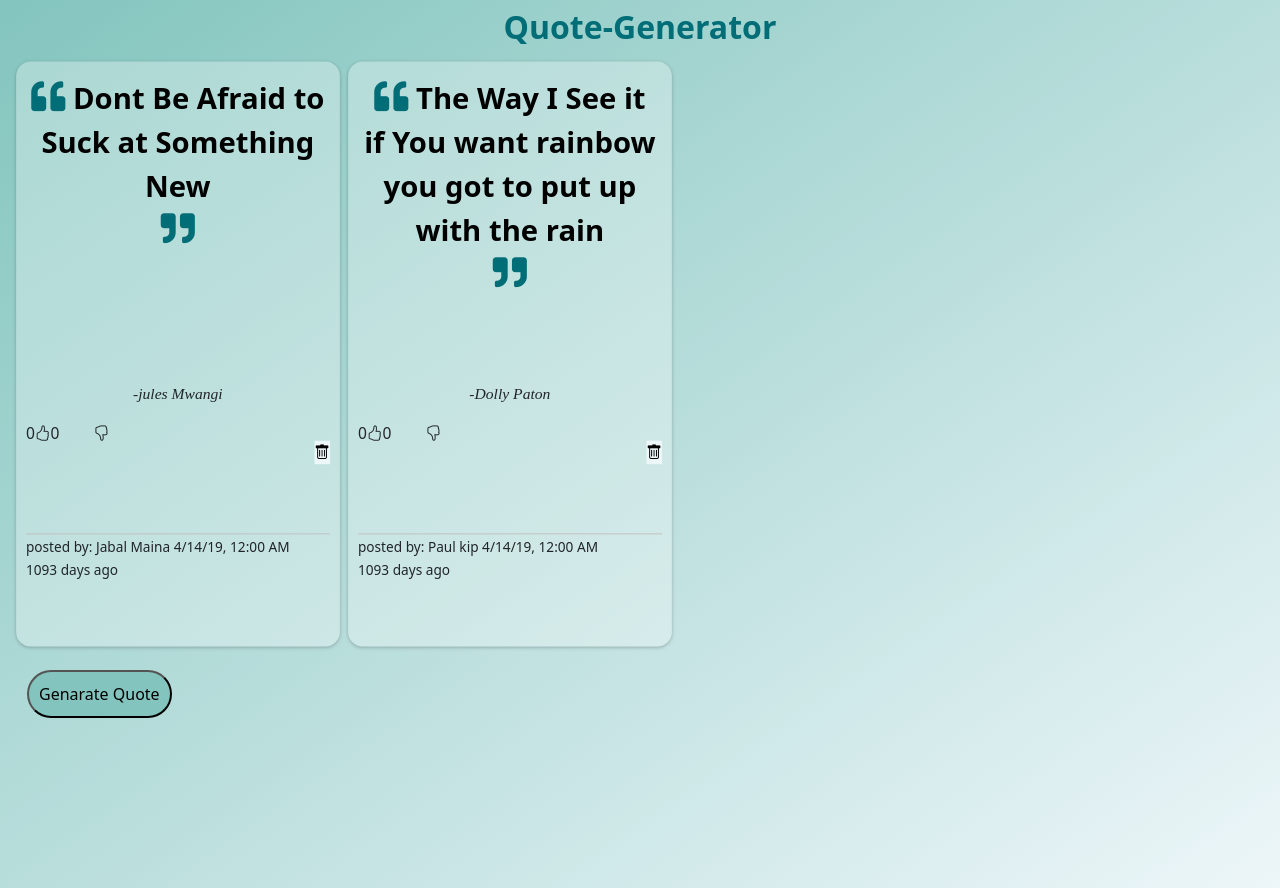
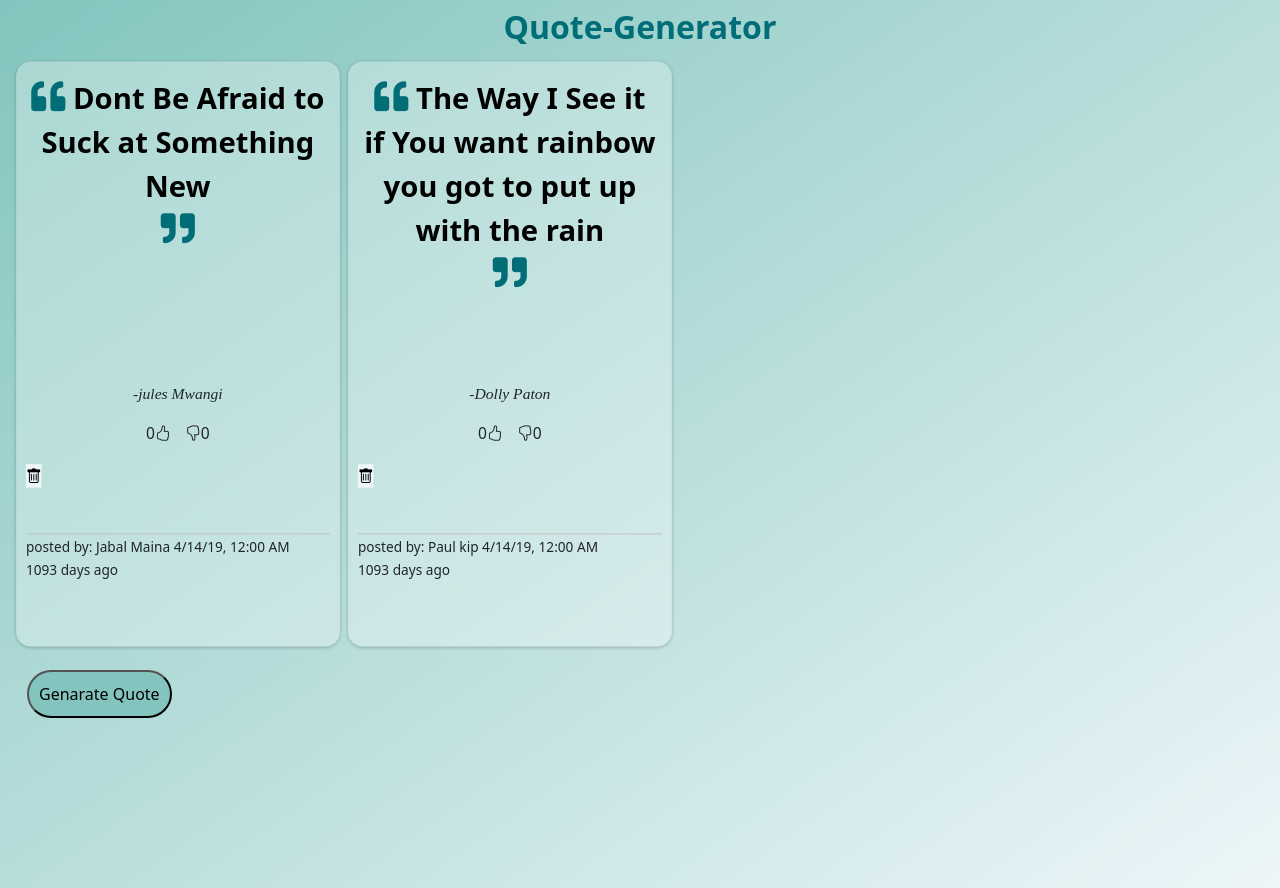
Before and after one commit to juliamwangi123/quote-redo, an Angular app: page / in a window 1280 px wide. Built offline with nearby package versions, Linux system fonts and the light colour scheme.

Commit message:
st:position upvote and downvote

```diff
--- a/src/app/form/form.component.ts
+++ b/src/app/form/form.component.ts
@@ -15,6 +15,7 @@ export class FormComponent implements OnInit {
 
   custom(){
     this.createQuote.emit(this.newquote);
+    this.newquote= new Quotes("","","",0, 0, new Date());
       }
 
   constructor() { }
--- a/src/app/quotes/quotes.component.css
+++ b/src/app/quotes/quotes.component.css
@@ -62,7 +62,7 @@ li{
     font-weight: bold;
 }
 .votes{
-    display: flex;
+    /* display: flex; */
     justify-content: space-between;
     height: 20%;
     margin-top: 10px;
@@ -76,7 +76,7 @@ li{
 }
 
 .one i:nth-child(2){
-    margin-left: 35px;
+    margin-left: 15px;
 }
 
 .two button {
@@ -91,6 +91,7 @@ li{
     border: 2px solid silver;
     background-color:rgba(0, 0, 0, 0.1);
     backdrop-filter: blur(16px);
+    justify-content: center;
 }
 
 .generate{
@@ -101,8 +102,8 @@ li{
     margin-left: 15px;
     border-radius: 25px;
 }
+app-quote-details{
 
-app-quotedetails{
     height: 5%;
     margin-top: 10px;
 
--- a/src/app/quotes/quotes.component.html
+++ b/src/app/quotes/quotes.component.html
@@ -36,7 +36,7 @@
                     <div class="votes">
                         <div class="one">
                         {{item.upCounter}}<i class="bi bi-hand-thumbs-up" (click)="upVote(i)"></i>
-                        {{item.downCounter}}<i class="bi bi-hand-thumbs-down" (click)="downVote(i)"></i>
+                        <i class="bi bi-hand-thumbs-down" (click)="downVote(i)"></i>{{item.downCounter}}
                         </div>
                         <div class="two">
                             <button (click)="deleteQuote(i)"><i class="bi bi-trash"></i></button>
@@ -52,11 +52,11 @@
 
 
        </div>
+       <div class="col-6 col-md-5" class="form" *ngIf="toDisplay">
+        <app-form  (createQuote)="customQuote($event)" ></app-form>
 
-       <div class="col-6 col-md-6" class="form" *ngIf="toDisplay">
-         <app-form  (createQuote)="customQuote($event)" ></app-form>
+   </div>
 
-    </div>
 </div>
           <button type="button" class="btn btn-primary btn-lg" (click)= "toggleShow()" class="generate">Genarate Quote</button>
 
```
